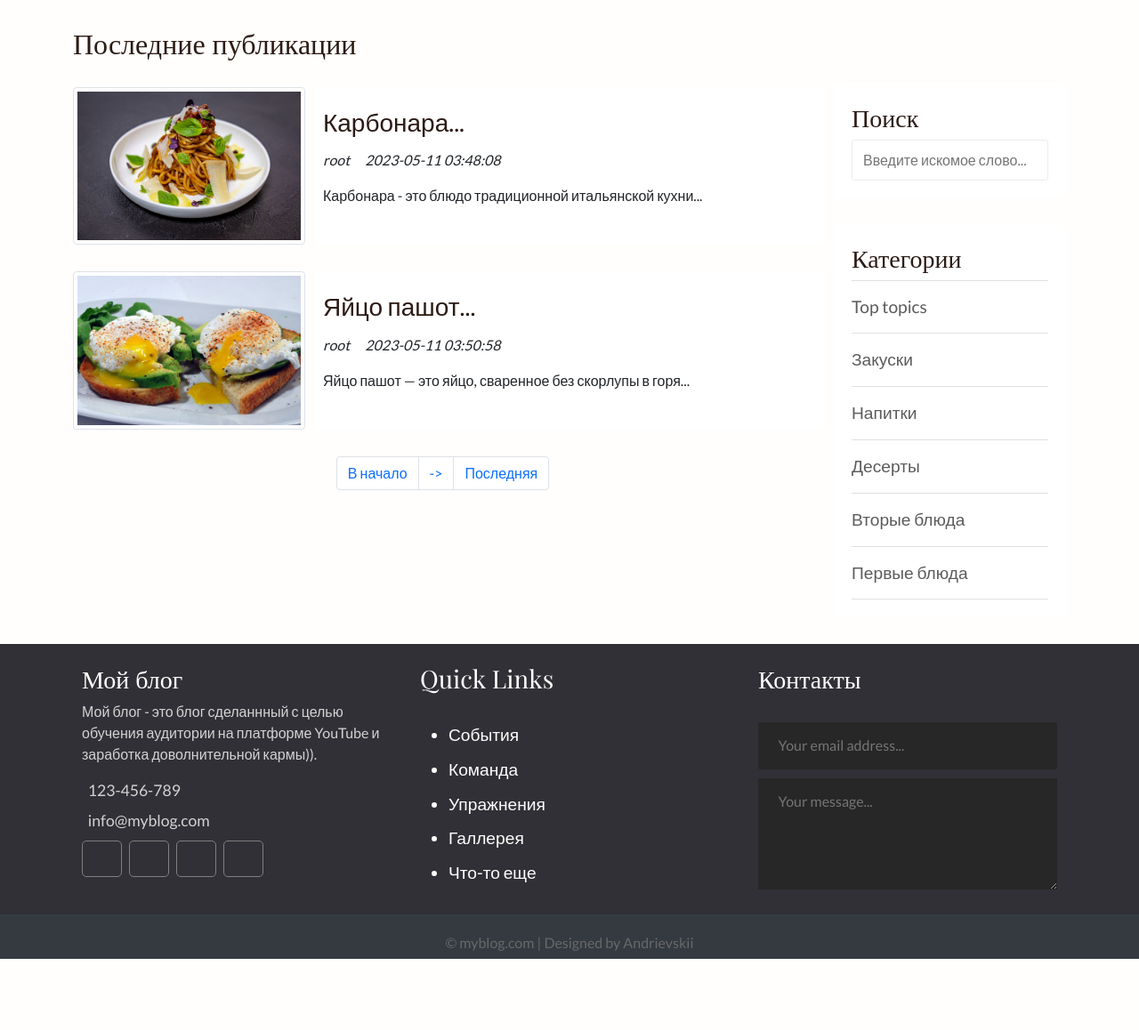
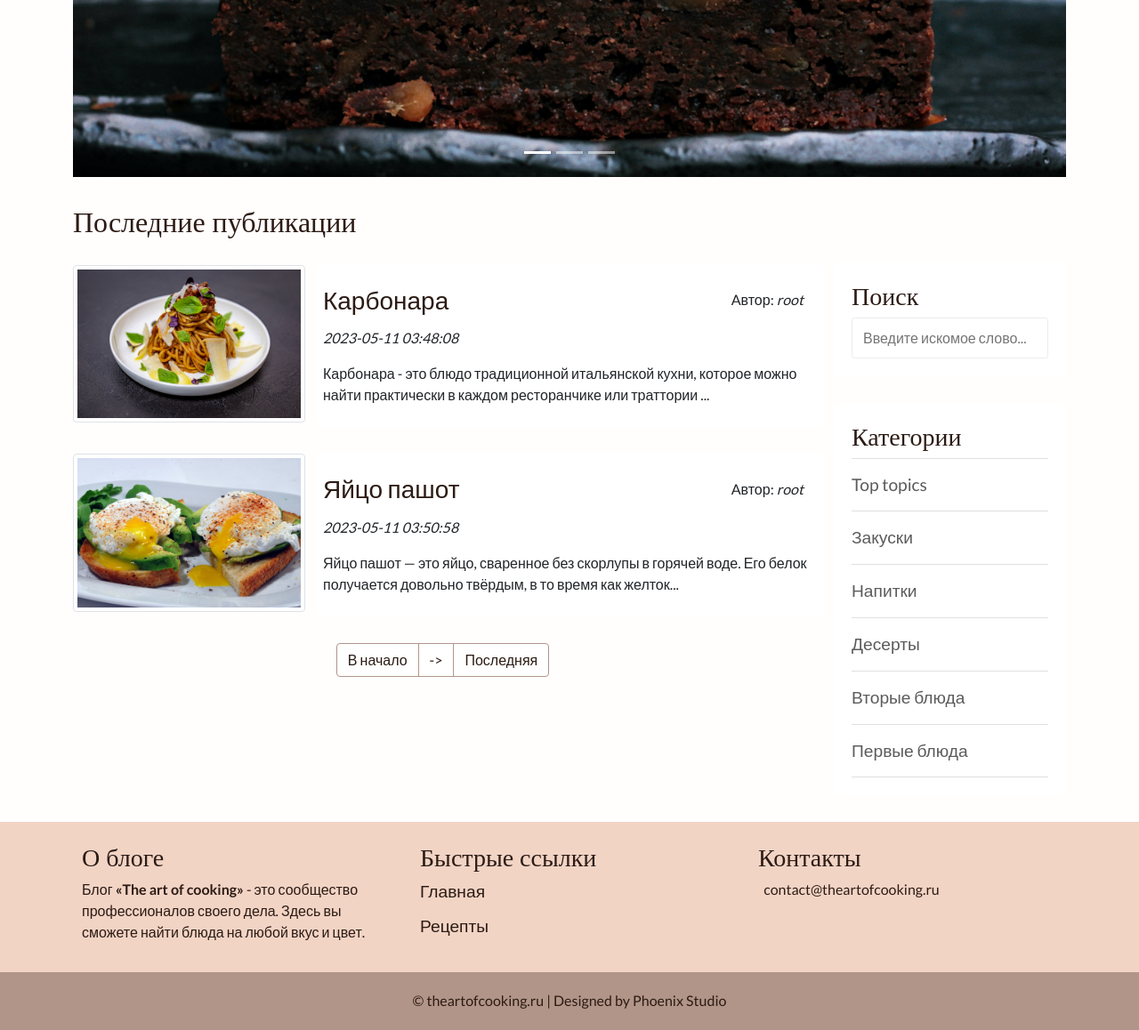
Before and after one commit to Olya-Belikova/the_art_of_cooking, a PHP site: page /the_art_of_cooking/index.php in a window 1280 px wide. Shown: the part 474-1632 px from the top of the page at 89% size. Before the commit the page ends 1552 px from the top, so only its background shows below. Run offline with PHP 8.4, Linux system fonts and the light colour scheme; the visitor is signed in with stand-in values (Sample User, id 1); data comes from the database, SQL or seed files in the repository.

Commit message:
v3.1
Переработаны некоторые картинки, доработан main

```diff
--- a/app/include/footer.php
+++ b/app/include/footer.php
@@ -2,14 +2,28 @@
     <div class="footer-content container">
         <div class="row">
             <div class="footer-section about col-md-4 col-12">
-                <h3 class="logo-text">Мой блог</h3>
+                <h3 class="logo-text">О блоге</h3>
                 <p>
-                    Мой блог - это блог сделаннный с целью обучения аудитории на платформе
-                    YouTube и заработка доволнительной кармы)).
+                    Блог <b>&laquo;The art of cooking&raquo;</b> - это сообщество профессионалов своего дела. Здесь вы
+                    сможете найти блюда на любой вкус и цвет.
                 </p>
+
+            </div>
+            <div class="footer-section links col-md-4 col-12">
+                <h3>Быстрые ссылки</h3>
+                <ul>
+                    <a href="<?php echo BASE_URL ?>">
+                        <li>Главная</li>
+                    </a>
+                    <a href="<?php echo BASE_URL . 'catalog.php'?>">
+                        <li>Рецепты</li>
+                    </a>
+                </ul>
+            </div>
+            <div class="footer-section contact-form col-md-4 col-12">
+                <h3>Контакты</h3>
                 <div class="contact">
-                    <span><i class="fas fa-phone"></i> &nbsp; 123-456-789</span>
-                    <span><i class="fas fa-envelope"></i> &nbsp; info@myblog.com</span>
+                    <span><i class="fas fa-envelope"></i> &nbsp; contact@theartofcooking.ru</span>
                 </div>
                 <div class="socials">
                     <a href="#"><i class="fab fa-facebook"></i></a>
@@ -18,46 +32,9 @@
                     <a href="#"><i class="fab fa-youtube"></i></a>
                 </div>
             </div>
-
-            <div class="footer-section links col-md-4 col-12">
-                <h3>Quick Links</h3>
-                <br>
-                <ul>
-                    <a href="#">
-                        <li>События</li>
-                    </a>
-                    <a href="#">
-                        <li>Команда</li>
-                    </a>
-                    <a href="#">
-                        <li>Упражнения</li>
-                    </a>
-                    <a href="#">
-                        <li>Галлерея</li>
-                    </a>
-                    <a href="#">
-                        <li>Что-то еще</li>
-                    </a>
-                </ul>
-            </div>
-
-            <div class="footer-section contact-form col-md-4 col-12">
-                <h3>Контакты</h3>
-                <br>
-                <form action="index.html" method="post">
-                    <input type="email" name="email" class="text-input contact-input" placeholder="Your email address...">
-                    <textarea rows="4" name="message" class="text-input contact-input" placeholder="Your message..."></textarea>
-                    <button type="submit" class="btn btn-big contact-btn">
-                        <i class="fas fa-envelope"></i>
-                        Отправить
-                    </button>
-                </form>
-            </div>
-
         </div>
-
         <div class="footer-bottom">
-            &copy; myblog.com | Designed by Andrievskii
+            <p>&copy; theartofcooking.ru | Designed by Phoenix Studio</p>
         </div>
     </div>
 </div>
--- a/app/include/header.php
+++ b/app/include/header.php
@@ -1,4 +1,4 @@
-<header class="container-fluid">
+<header class="container">
     <div class="container">
         <div class="row">
             <div id="logo" class="col-4">
@@ -18,20 +18,16 @@
                 <li id="login">
                         <?php if (isset($_SESSION['id'])): ?>
                             <a href="#">
-
                                 <?php echo $_SESSION['login']; ?>
                             </a>
                             <ul>
                                 <?php if ($_SESSION['admin']): ?>
-                                    <li><a href="#">Админ панель</a> </li>
+                                    <li class="admin-button"><a href="#">Панель управления</a> </li>
                                 <?php endif; ?>
-                                <li><a href="<?php echo BASE_URL . "logout.php"; ?>">Выход</a> </li>
+                                <li class="exit-button"><a href="<?php echo BASE_URL . "logout.php"; ?>">Выход</a> </li>
                             </ul>
                         <?php else: ?>
-                            <a href="<?php echo BASE_URL . "log.php"; ?>">
-
-                                Войти
-                            </a>
+                            <a href="<?php echo BASE_URL . "log.php"; ?>">Войти</a>
                             <ul>
                                 <li><a href="<?php echo BASE_URL . "reg.php"; ?>">Регистрация</a> </li>
                             </ul>
--- a/app/include/pagination.php
+++ b/app/include/pagination.php
@@ -1,4 +1,4 @@
-<nav aria-label="Page navigation example">
+<nav class="navigation" aria-label="Page navigation example">
     <ul class="pagination justify-content-center">
         <li class="page-item"><a class="page-link" href="?page=1">В начало</a></li>
         <?php if($page > 1): ?>
--- a/assets/css/style.css
+++ b/assets/css/style.css
@@ -160,14 +172,29 @@ header ul li ul li a {
 }
 .main-content .post_text h3 a:hover{
     text-decoration: underline;
-    color: #5c5b5b;
+    color: #6d5a52;
 }
 .main-content .post_text i{
     margin: 0px 14px 14px 0;
 }
-/*
-    Sidebar
- */
+
+.main-content .author{
+    margin: 0;
+}
+
+.page-link {
+    border-color: #b19588;
+    color:#2C1B14;
+}
+
+.page-link:hover {
+    background: #b19588;
+    transition: 0.5s;
+    color:#fff;
+}
+
+
+/* -------------- ПОИСК/КАТЕГОРИИ -------------- */
 .search{
     margin-top: 96px;
 }
@@ -197,19 +224,19 @@ header ul li ul li a {
     padding-left: 10px;
     transition: all 0.3s;
 }
-/*
-    Footer
- */
+
+/* -------------- ФУТЕР -------------- */
+
 .footer {
-    background: #303036;
-    color: #d3d3d3;
+    background: #F2D4C5;
+    color: #2C1B14;
     position: relative;
 }
 .footer .footer-section{
     padding: 22px;
 }
 .footer h4, .footer h3 {
-    color: white;
+    color: #2C1B14;
 }
 .footer .about .contact span{
     display: block;
@@ -235,13 +262,21 @@ header ul li ul li a {
     transition: all .3s;
 }
 
+.footer .links ul {
+list-style-type: none;
+padding-left: 0;
+}
+
 .footer .links ul a {
     display: block;
     margin-bottom: 10px;
     font-size: 1.2em;
     transition: all .3s;
-    color: #ffffff;
+    color: #2C1B14;
     text-decoration: none;
+}
+.footer .links ul a:last-child {
+    margin-bottom: 80px;
 }
 
 .footer .links ul a:hover {
@@ -269,17 +304,18 @@ header ul li ul li a {
     font-size: 1.1em;
 }
 
-.footer .footer-bottom {
-    background: #343a40;
-    color: #686868;
-    height: 50px;
+.footer-bottom {
+    background: #b19588;
+    color: #2C1B14;
+    height: 65px;
     width: 100%;
     text-align: center;
     position: absolute;
     bottom: 0px;
     left: 0px;
-    padding-top: 20px;
+    padding: 20px;
 }
+
 /*
     SINGLE_POST
  */
--- a/index.php
+++ b/index.php
@@ -24,7 +24,7 @@
     <link href="https://cdn.jsdelivr.net/npm/bootstrap@5.0.0-beta2/dist/css/bootstrap.min.css" rel="stylesheet"
         integrity="sha384-BmbxuPwQa2lc/FVzBcNJ7UAyJxM6wuqIj61tLrc4wSX0szH/Ev+nYRRuWlolflfl" crossorigin="anonymous">
 
-    <!-- Font -->
+    <!-- Fonts -->
     <link href='https://fonts.googleapis.com/css?family=Lato:400,700' rel='stylesheet' type='text/css'>
     <link rel="stylesheet" type="text/css" href="//fonts.googleapis.com/css?family=Playfair+Display" />
 
@@ -56,7 +56,7 @@
                 <button type="button" data-bs-target="#carouselExampleIndicators" data-bs-slide-to="2"
                     aria-label="Slide 3"></button>
             </div>
-            <div class="carousel-inner">
+            <div class="carousel-inner" style="height: 500px !important;">
                 <?php foreach ($topTopic as $key => $post): ?>
                 <?php if($key == 0):?>
                 <div class="carousel-item active">
@@ -64,11 +64,10 @@
                     <div class="carousel-item">
                         <?php endif; ?>
                         <a href="<?=BASE_URL . 'single.php?post=' . $post['id'];?>">
-                        <img src="<?=BASE_URL . 'assets/images/' . $post['img'] ?>" alt="<?=$post['title']?>"
-                            class="d-block">
+                        <img src="<?=BASE_URL . 'assets/images/posts/' . $post['img'] ?>" alt="<?=$post['title']?>"
+                            class="d-block w-100">
                         <div class="carousel-caption d-none d-md-block">
-                            <h5><?=substr($post['title'], 0, 120) . '...'  ?></h5>
-
+                            <h5><?=substr($post['title'], 0, 120)?></h5>
                         </div>
                         </a>
                     </div>
@@ -101,15 +100,16 @@
                                 class="img-thumbnail">
                         </div>
                         <div class="post_text col-12 col-md-8">
-                            <h3>
-                                <a
-                                    href="<?=BASE_URL . 'single.php?post=' . $post['id'];?>"><?=substr($post['title'], 0, 80) . '...'  ?></a>
-                            </h3>
-                            <i class="far fa-user"> <?=$post['username'];?></i>
+                            <div class="post-name" style="display: flex; justify-content:space-between; align-items: center;">
+                                <h3>
+                                <a href="<?=BASE_URL . 'single.php?post=' . $post['id'];?>"><?=substr($post['title'], 0, 80)?></a>
+                    </h3>
+                                <p class="author">Aвтор: <i><?=$post['username'];?></i></p>
+                            </div>
+
                             <i class="far fa-calendar"> <?=$post['created_date'];?></i>
                             <p class="preview-text">
-
-                                <?=mb_substr($post['content'], 0, 55, 'UTF-8'). '...'  ?>
+                                <?=mb_substr($post['content'], 0, 125, 'UTF-8'). '...'  ?>
                             </p>
                         </div>
                     </div>
@@ -118,7 +118,6 @@
                 </div>
                 <!-- sidebar Content -->
                 <div class="sidebar col-md-3 col-12">
-
                     <div class="section search">
                         <h3>Поиск</h3>
                         <form action="search.php" method="post">
@@ -126,8 +125,6 @@
                                 placeholder="Введите искомое слово...">
                         </form>
                     </div>
-
-
                     <div class="section topics">
                         <h3>Категории</h3>
                         <ul>
@@ -150,19 +147,9 @@
         <?php include("app/include/footer.php"); ?>
         <!-- // footer -->
 
-
-        <!-- Optional JavaScript; choose one of the two! -->
-
-        <!-- Option 1: Bootstrap Bundle with Popper -->
         <script src="https://cdn.jsdelivr.net/npm/bootstrap@5.0.0-beta2/dist/js/bootstrap.bundle.min.js"
             integrity="sha384-b5kHyXgcpbZJO/tY9Ul7kGkf1S0CWuKcCD38l8YkeH8z8QjE0GmW1gYU5S9FOnJ0" crossorigin="anonymous">
         </script>
-
-        <!-- Option 2: Separate Popper and Bootstrap JS -->
-        <!--
-<script src="https://cdn.jsdelivr.net/npm/@popperjs/core@2.6.0/dist/umd/popper.min.js" integrity="sha384-KsvD1yqQ1/1+IA7gi3P0tyJcT3vR+NdBTt13hSJ2lnve8agRGXTTyNaBYmCR/Nwi" crossorigin="anonymous"></script>
-<script src="https://cdn.jsdelivr.net/npm/bootstrap@5.0.0-beta2/dist/js/bootstrap.min.js" integrity="sha384-nsg8ua9HAw1y0W1btsyWgBklPnCUAFLuTMS2G72MMONqmOymq585AcH49TLBQObG" crossorigin="anonymous"></script>
--->
 </body>
 
 </html>
```
Also changed, not shown: other parts of assets/css/style.css (+30 -18 lines), assets/images/posts/1683817008_caesar.jpg, assets/images/posts/1683817678_phobo.jpg.
